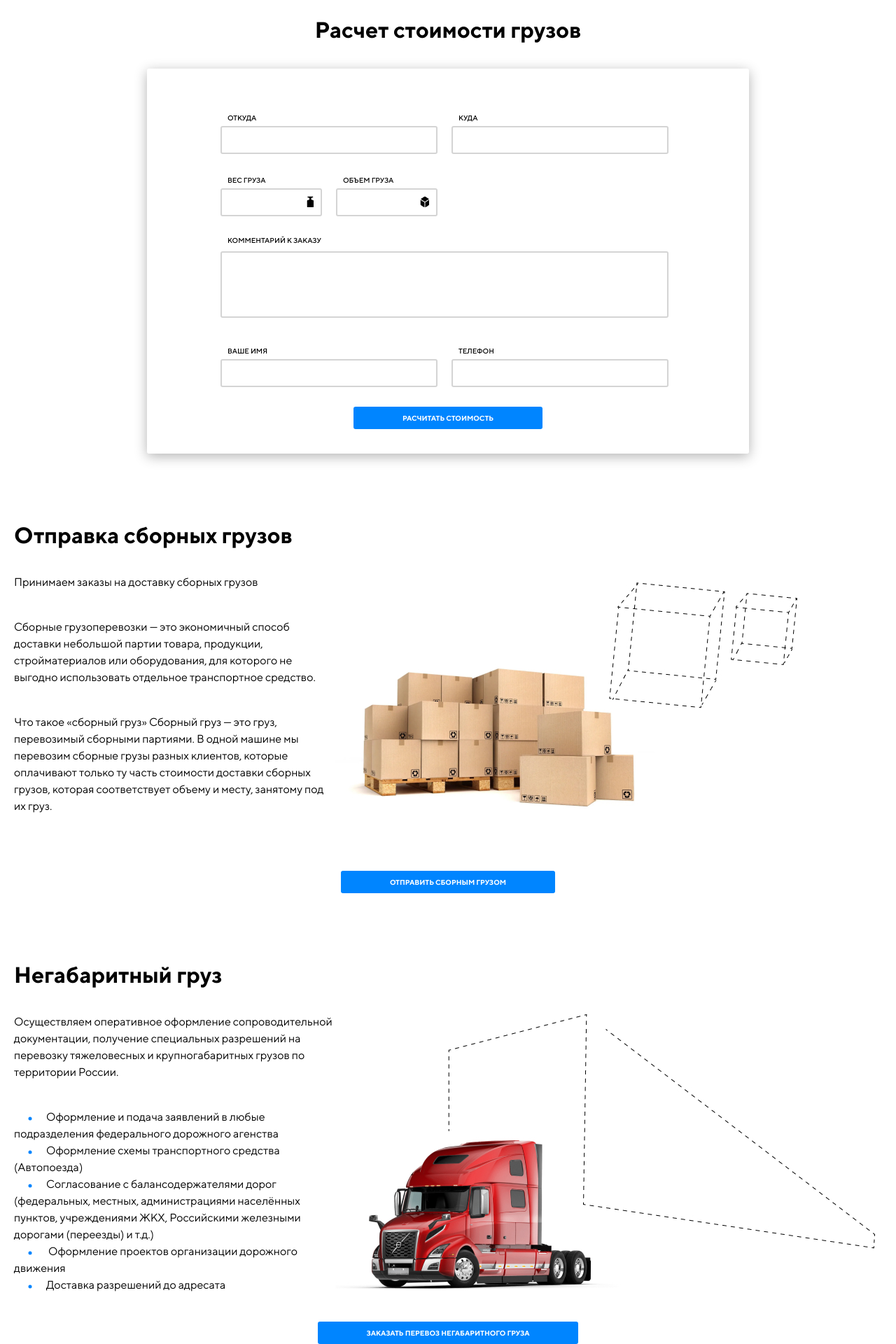
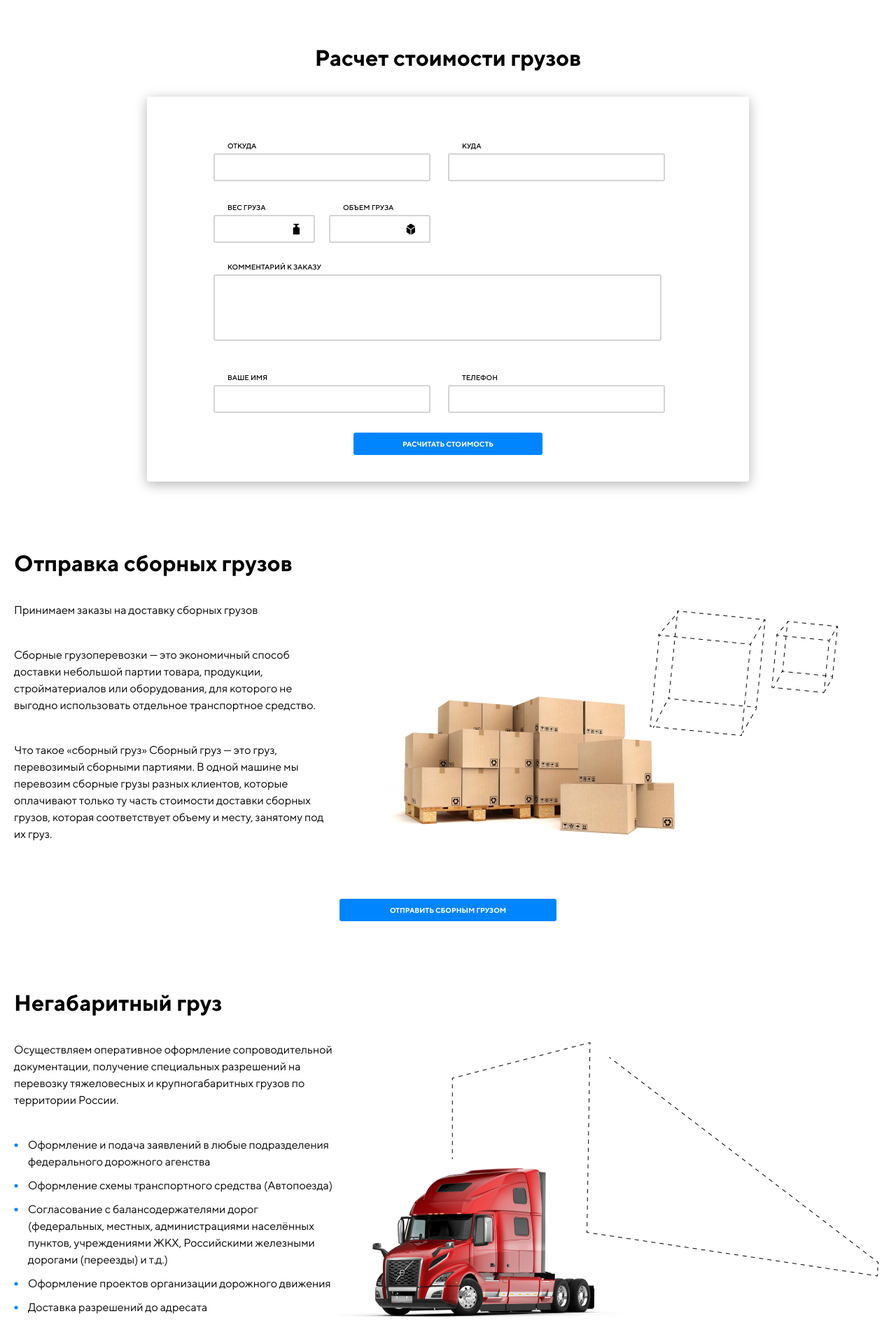
Before and after one commit to Zvermn/autoalyans, a PHP site: page / in a window 1280 px wide. Shown: the part 1680-3600 px from the top of the page at 70% size. Run offline with PHP 8.4, Linux system fonts and the light colour scheme; some web fonts are replaced.

Commit message:
все разрешения готовы, кнопки и ссылки работают

```diff
--- a/css/style.css
+++ b/css/style.css
@@ -146,11 +146,22 @@ p {
 
 .about-wrap-item-2 {
     margin: 0 auto;
+    overflow: hidden;
 }
 
 .about-list li:before, .oversize-list li:before{
     content: url(/css/icon/blue-around.svg);
     padding: 0 20px;
+    display: block;
+    position: absolute;
+    top: -2px;
+    left: -20px;
+}
+
+.about-list li, .oversize-list li {
+    position: relative;
+    padding-left: 20px;
+    margin-bottom: 10px;
 }
 
 .stat-block {
@@ -186,13 +197,14 @@ p {
     max-width: 500px;
     width: 100%;
     margin: 0 auto;
+    overflow: hidden;
 }
 
 section {
     margin-bottom: 100px;
 }
 
-.bacground-form input, .send input {
+.bacground-form input, .send input, .pop-up input {
     height: 40px;
     border: 2px solid rgba(212, 212, 212, 1);
     border-radius: 3px;
@@ -200,8 +212,9 @@ section {
     padding: 0 20px;
 }
 
-.bacground-form label, .label-textarea, .send label {
-    margin-left: 20px;
+.bacground-form label, .label-textarea, .send label, .pop-up label {
+    display: inline-block;
+    margin: 0 0 5px 20px;
     text-transform: uppercase;
     font-family: 'TTNorms';
     font-weight: 500;
@@ -220,9 +233,13 @@ section {
     border-radius: 3px;
     max-width: 640px;
     width: 100%;
-    margin: 10px;
+    /* margin: 10px; */
     display: block;
     height: 100%;
+    -webkit-box-sizing: border-box;
+    -moz-box-sizing: border-box;
+    box-sizing: border-box;
+
 }
 
 .form-1 .text-area {
@@ -236,7 +253,7 @@ section {
     box-shadow: 0px 4px 18px rgba(0, 0, 0, 0.3);
     border: 1px solid #ffffff;
     border-radius: 3px;
-    padding: 60px 0 0 0;
+    padding: 60px 10px 0 10px ;
     max-width: 860px;
     width: 100%;
     margin: 0 auto;
@@ -270,6 +287,12 @@ section {
 
 .weight-wrap, .volume-wrap{
     position: relative;
+    flex-basis: 145px;
+}
+
+.weight-wrap{
+    margin-right: 20px;
+
 }
 
 .cost-calculation h2{
@@ -277,14 +300,20 @@ section {
 }
 
 .inp-from, .inp-where, .inp-name, .inp-tel {
-    width: 310px;
-    margin: 5px 10px 0 10px;
+    width: 100%;
 }
 
 .inp-weight, .inp-volume {
-    width: 145px;
-    margin: 5px 10px 0 10px;
+   width: 100%;
 }
+
+.where-wrap, .from-wrap, .name-wrap, .tel-wrap{
+    flex-basis: 310px;
+    margin-right: auto;
+}
+
+
+
 .form-1  div {
     margin-bottom: 28px;
 }
@@ -312,10 +341,15 @@ section {
     font-style: normal;
     font-size: 0.625rem ;
     line-height: 1.2;
-
 }
 
-.form-1 input:focus, .form-1 textarea:focus, .send input:focus {
+ .cargo-btn, .btn-send {
+    padding: 10px 10px;
+    max-width: 310px;
+    width: 100%;
+ }
+
+.form-1 input:focus, .form-1 textarea:focus, .send input:focus, .pop-up input:focus {
     border-color: rgba(0, 133, 255, 1);
 }
 
@@ -331,6 +365,8 @@ section {
 .box-item {
     position: relative;
     flex: 1.7 0;
+    text-align: center;
+    overflow: hidden;
 }
 
 .steps {
--- a/index.html
+++ b/index.html
@@ -87,11 +87,11 @@
                 <div class="bacground-form">
                     <form action="#" class="form-1">
                         <div class="wrap-form">
-                            <div class="">
+                            <div class="from-wrap">
                                 <label for="from">Откуда</label>
                                 <input type="text" name="from" id="from" class="inp-from">
                             </div>
-                            <div class="">
+                            <div class="where-wrap">
                                 <label for="where">Куда</label>
                                 <input type="text" name="where" id="where" class="inp-where">
                             </div>
@@ -107,11 +107,11 @@
                                 <span class="label-textarea">Комментарий к заказу</span>
                                 <textarea name="comment" id="comment"></textarea>
                             </div>
-                            <div class="">
+                            <div class="name-wrap">
                                 <label for="client-name">Ваше имя</label>
                                 <input type="text" name="client-name" id="client-name" class="inp-name">
                             </div>
-                            <div class="">
+                            <div class="tel-wrap">
                                 <label for="tel">Телефон</label>
                                 <input type="tel" name="tel" id="tel" class="inp-tel">
                             </div>
@@ -146,7 +146,7 @@
                         </picture>
                     </div>
                 </div>
-                <button type="submit" class="cargo-btn">Отправить сборным грузом</button>
+                <button type="submit" class="cargo-btn open-pop-up">Отправить сборным грузом</button>
             </section>
             <section class="oversize-cargo">
                 <h2>Негабаритный груз</h2>
@@ -175,7 +177,7 @@
                         </picture>
                     </div>
                 </div>
-                <button type="submit" class="cargo-btn">Заказать перевоз негабаритного груза</button>
+                <button type="submit" class="cargo-btn open-pop-up">Заказать перевоз негабаритного груза</button>
             </section>
             <section class="dangerouse-cargo">
                 <h2>Перевозка опасных грузов</h2>
@@ -196,7 +198,7 @@
                         </picture>
                     </div>
                 </div>
-                <button type="submit" class="cargo-btn">Заказать перевозку опасного груза</button>
+                <button type="submit" class="cargo-btn open-pop-up">Заказать перевозку опасного груза</button>
             </section>
     </div>
     <section class="steps">
--- /dev/null
+++ b/js/app.js
@@ -0,0 +1,34 @@
+let openPopUpButtons = document.querySelectorAll('.open-pop-up');
+let popUp = document.querySelector('.pop-up');
+let popupBg = document.querySelector('.pop-up-bg');
+let closePopupButton = document.querySelector('.close-form');
+let linkBlue = document.querySelector('.link-blue');
+
+linkBlue.addEventListener('click', () => {
+    popUp.classList.add('active-pop-up');
+    popupBg.classList.add('active');
+    console.log('yes');
+});
+
+openPopUpButtons.forEach((button) => {
+    button.addEventListener('click', (e) => {
+        e.preventDefault();
+        popUp.classList.add('active-pop-up');
+        popupBg.classList.add('active');
+
+    })
+});
+
+closePopupButton.addEventListener('click', () => {
+    popupBg.classList.remove('active');
+    popUp.classList.remove('active-pop-up');
+});
+
+
+document.addEventListener('click', (e) => {
+    if (e.target === popupBg) {
+        popupBg.classList.remove('active');
+        popUp.classList.remove('active');
+    }
+});
+console.log(popUp.classList);
```
Also changed, not shown: other parts of css/style.css (+62 -6 lines), other parts of index.html (+26 -13 lines), css/media.css (+61 -2 lines), css/icon/close.svg (added).
